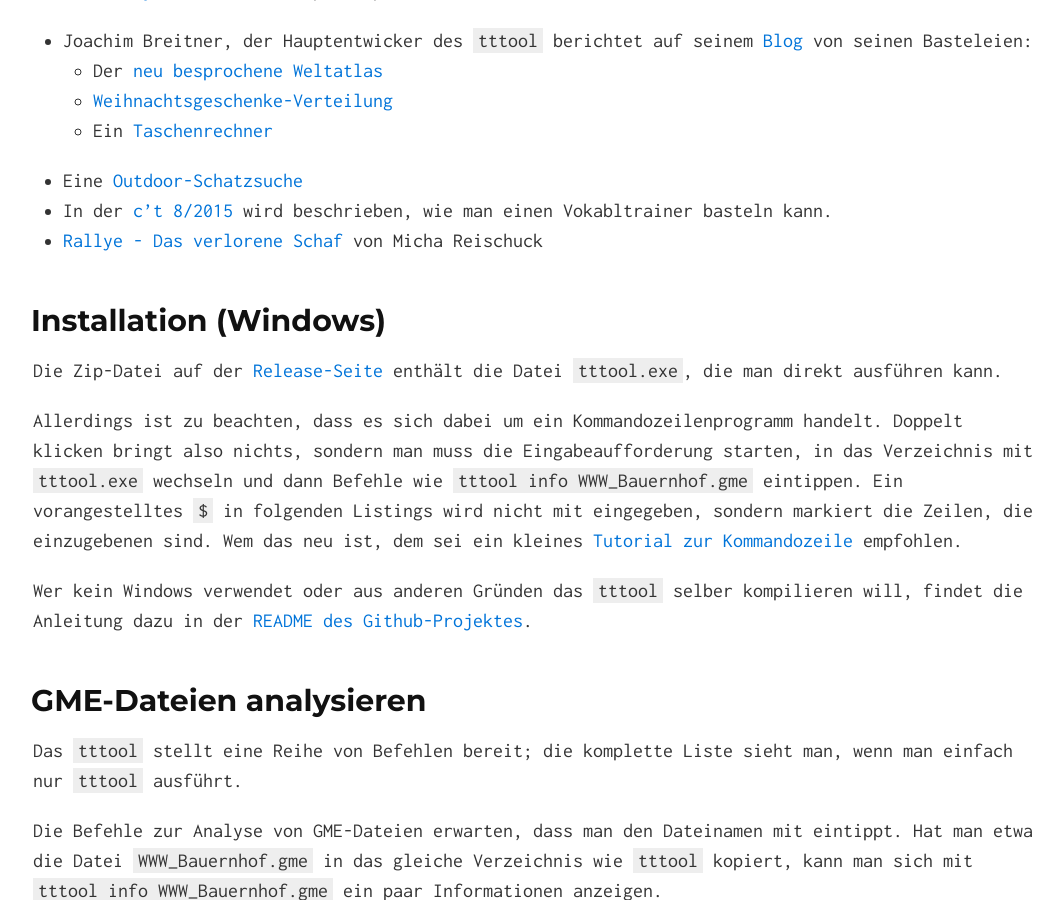
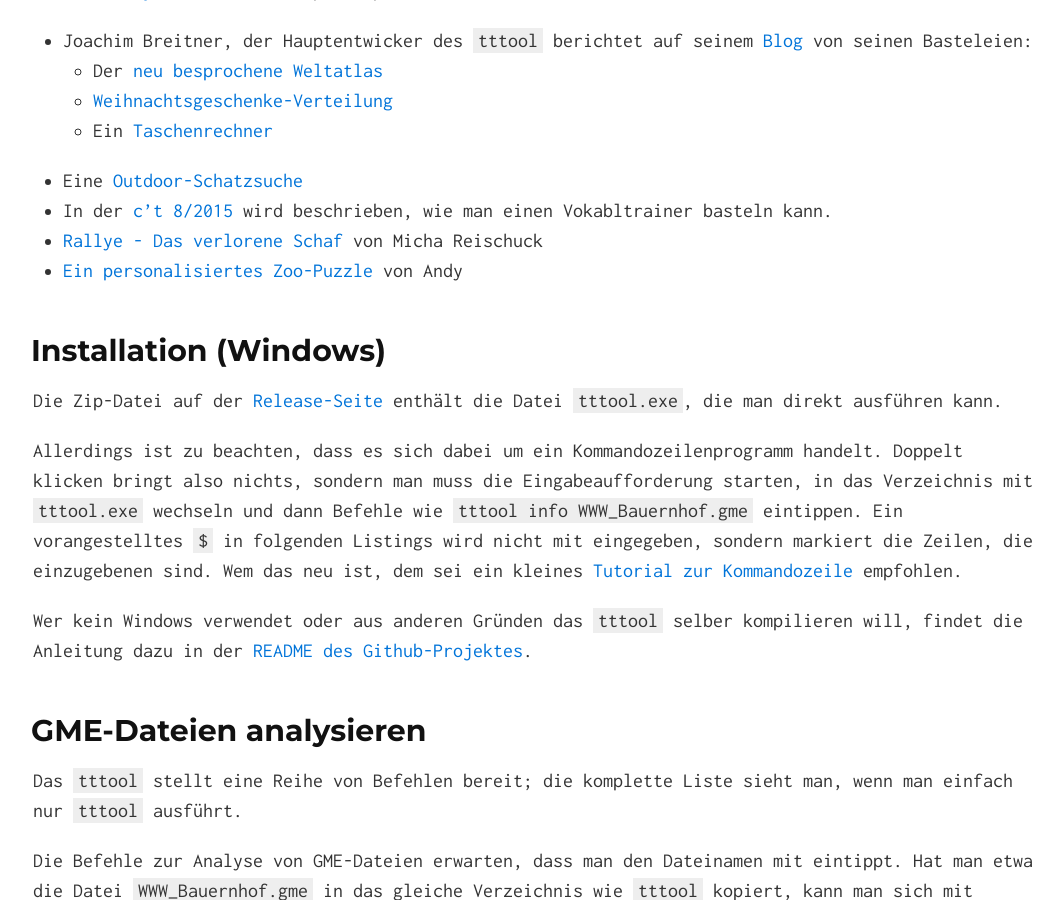
Before and after one commit to entropia/tip-toi-reveng, a Jekyll site: the page built from index.md, in a window 1280 px wide and 900 px high, scrolled down 722 px. Shown: the whole window, without its empty margins (107-1170 px from the left). Built offline with Jekyll 4.4.1, drawn with Linux system fonts in a browser that asks for light colours.

Commit message:
Mehr Beispiele

```diff
--- a/index.md
+++ b/index.md
@@ -28,6 +28,7 @@ Zur Inspiration eine Sammlung von netten Tiptoi-Basteleien:
  * Eine [Outdoor-Schatzsuche](http://mycvs.org/post/110330262976/interactive-treasure-hunt-with-tip-toi-the)
  * In der [c't 8/2015](http://www.heise.de/ct/ausgabe/2015-8-Eigene-Buecher-und-Spiele-fuer-den-Tiptoi-vertonen-2578001.html) wird beschrieben, wie man einen Vokabltrainer basteln kann.
  * [Rallye - Das verlorene Schaf](https://lists.nomeata.de/archive/tiptoi/2015/000774.html) von Micha Reischuck
+ * [Ein personalisiertes Zoo-Puzzle](http://keiplan.blogspot.no/2015/05/tiptoi-zoo-puzzle.html) von Andy
 
 
 [Selbstgemachte Tier-Figuren]: https://www.youtube.com/watch?v=Yic57Y9VORA
```
